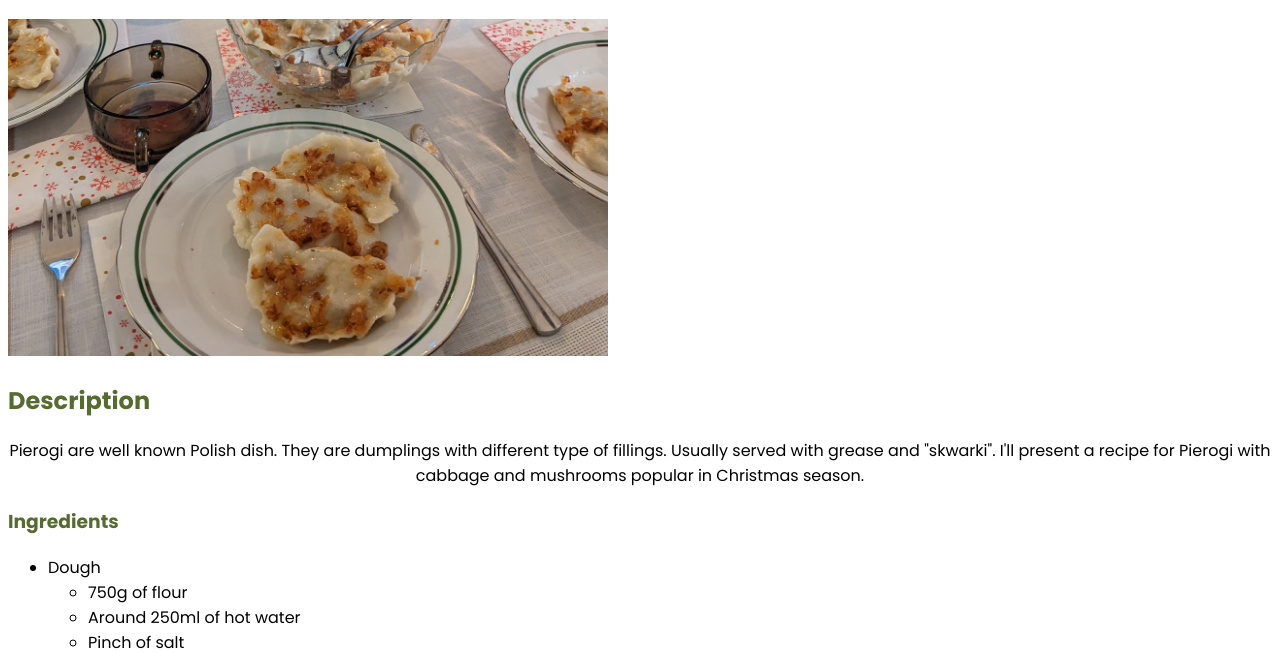
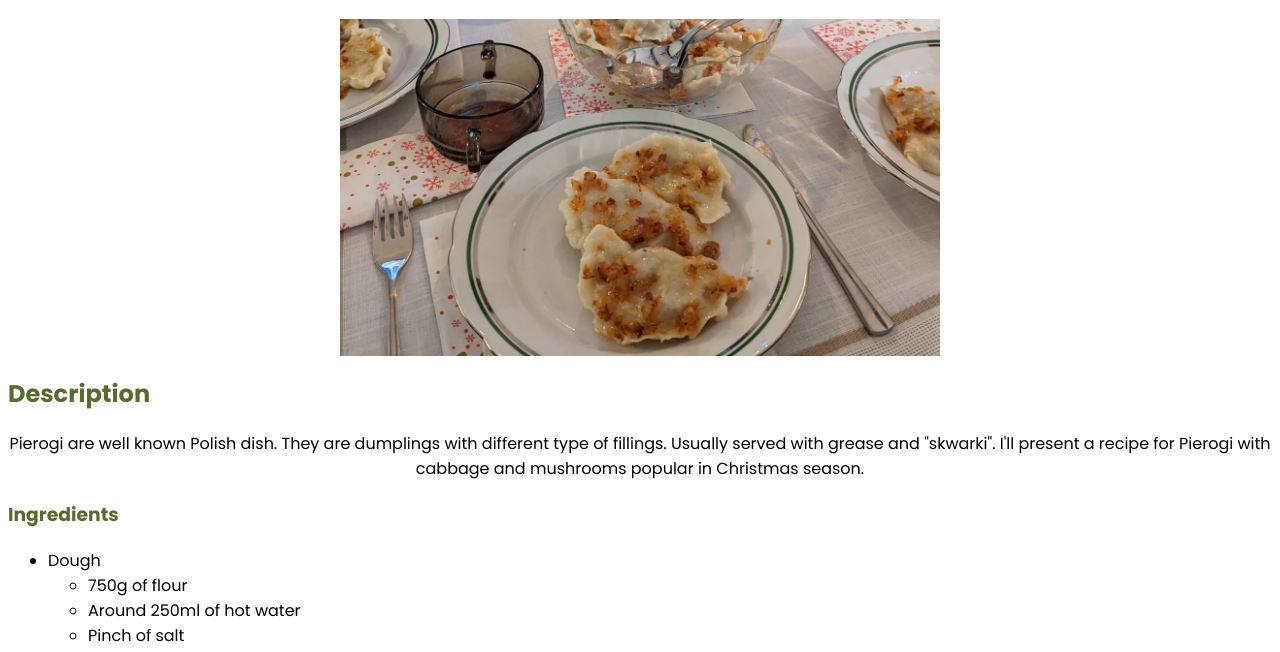
Before and after one commit to giedroic/odin-recipes, a plain HTML site: page recipes/pierogi.html in a window 1280 px wide. Shown: the part 72-724 px from the top of the page. Drawn offline with Linux system fonts and the light colour scheme.

Commit message:
Center website images

```diff
--- a/css/style.css
+++ b/css/style.css
@@ -16,3 +16,9 @@ h3,
 .recipes {
     color: darkolivegreen;
 }
+
+img {
+    display: block;
+    max-width: 600px;
+    margin: 0 auto;
+}
--- a/recipes/pierogi.html
+++ b/recipes/pierogi.html
@@ -12,7 +12,7 @@
 
     <body>
         <h1>Pierogi</h1>
-        <img src="../img/pierogi.jpg" width="600" alt="Polish dumplings">
+        <img src="../img/pierogi.jpg" alt="Polish dumplings">
         <h2>Description</h2>
         <p>
             Pierogi are well known Polish dish. They are dumplings with different type of fillings.
```
Also changed, not shown: recipes/chicken_vegtable_soup.html (+1 -1 lines), recipes/mango_float.html (+1 -1 lines).
